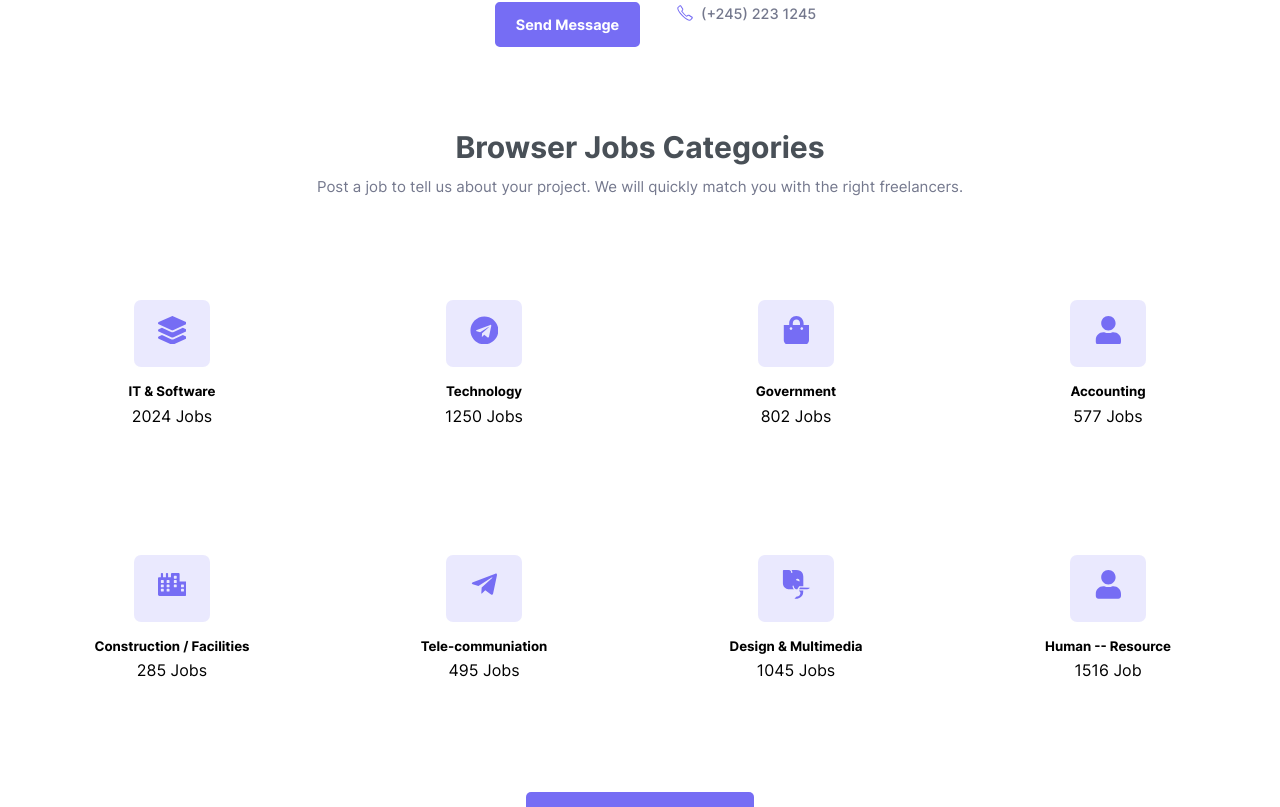
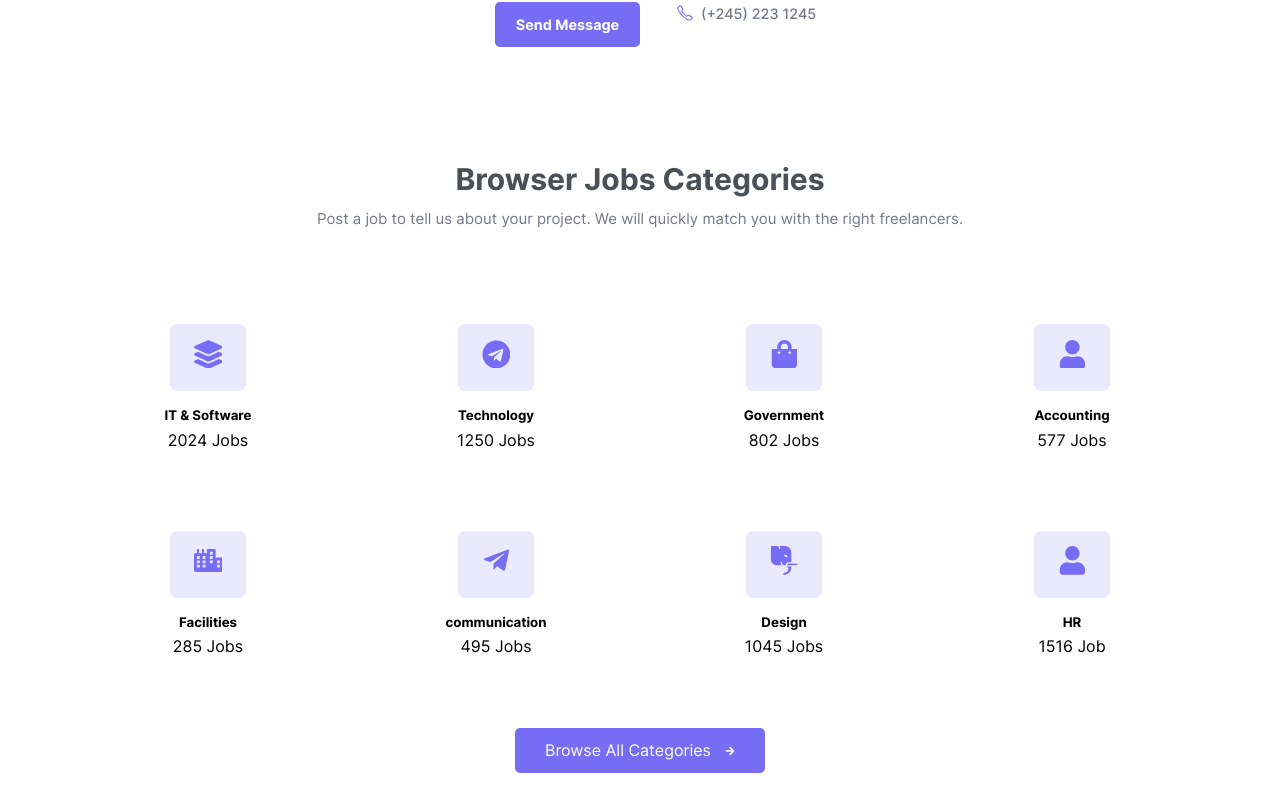
Before and after one commit to mawaisismail/codeHire-web-app-dev, a Next.js app: page / in a window 1280 px wide. Shown: the part 1433-2240 px from the top of the page. Built offline with nearby package versions, Linux system fonts and the light colour scheme.

Commit message:
fix design

```diff
--- a/src/components/BrowserJob/BrowserData.tsx
+++ b/src/components/BrowserJob/BrowserData.tsx
@@ -33,30 +33,28 @@ export const firstData = [
     title: "Accounting",
     content: "577 Jobs",
   },
-];
-export const SecondData = [
   {
     id: 4,
     icons: <FaCity />,
-    title: "Construction / Facilities",
+    title: "Facilities",
     content: "285 Jobs",
   },
   {
     id: 5,
     icons: <FaTelegramPlane />,
-    title: "Tele-communiation",
+    title: "communication",
     content: "495 Jobs",
   },
   {
     id: 6,
     icons: <FaDeskpro />,
-    title: "Design & Multimedia",
+    title: "Design",
     content: "1045 Jobs",
   },
   {
     id: 7,
     icons: <FaUser />,
-    title: "Human -- Resource",
+    title: "HR",
     content: "1516 Job",
   },
 ];
--- a/src/components/BrowserJob/BrowserJob.module.scss
+++ b/src/components/BrowserJob/BrowserJob.module.scss
@@ -1,10 +1,7 @@
 @use "/styles/mixins";
 @import "/styles/variables";
 .CategoriesContainer {
-  margin: 80px 0;
-  @media (min-width: 320px) {
-    padding: 0 1rem;
-  }
+  margin: 7rem 0;
   .CategoriesTitle {
     justify-content: center;
     text-align: center;
@@ -22,14 +19,14 @@
     }
   }
   .CategoriesSubContainer {
-    justify-content: center;
-    text-align: center;
-    display: flex;
-    margin: 2em 0;
+    @include mixins.flex;
+    flex-wrap: wrap;
     .CategoriesBox {
-      width: 400px;
-      padding: 3rem 0;
-      margin: 0.5rem;
+      width: 25%;
+      @media (max-width: 1100px) {
+        width: 50%;
+      }
+      margin: 3rem 0;
       .CategoriesIcons {
         background-color: rgba(118, 109, 244, 0.15);
         display: inline;
@@ -41,55 +38,15 @@
       h5 {
         margin: 2rem 0 0.4rem 0;
       }
-      @media (max-width: 425px) {
-        padding: 0;
-        margin: 0;
-        .CategoriesIcons {
-          font-size: 1em;
-          padding: 0.6rem 1.5rem;
-        }
-        h5,
-        p {
-          font-size: 0.8em;
-        }
-      }
-      @media (max-width: 375px) {
-        padding: 0;
-        margin: 0;
-        .CategoriesIcons {
-          font-size: 0.8em;
-          padding: 0.6rem 1.2rem;
-        }
-        h5,
-        p {
-          font-size: 0.8em;
-        }
-      }
-      @media (max-width: 320px) {
-        padding: 0;
-        margin: 0;
-        .CategoriesIcons {
-          font-size: 0.8em;
-          padding: 0.5rem 1rem;
-          margin-bottom: 1rem;
-        }
-        h5,
-        p {
-          font-size: 0.6em;
-        }
-      }
     }
   }
   div {
     text-align: center;
     justify-content: center;
     button {
+      @include mixins.globalButton($button-blue, $button-blue, 250px, 45px);
       margin: 1.5rem 0;
-      background-color: #766df4;
-      padding: 15px 30px;
-      font-size: 14px;
-      color: #ffffff;
-      border: none;
+      @include mixins.textFont(1rem, 400, $white);
       border-radius: 5px;
       .arrow {
         font-size: 10px;
@@ -98,43 +55,3 @@
     }
   }
 }
-
-//.CategoriesSubContainer {
-//  justify-content: center;
-//  text-align: center;
-//  display: flex;
-//  margin: 0 3rem;
-//  @media (max-width: 1100px) {
-//    display: flex;
-//    flex-direction: column;
-//    padding: 0;
-//    margin: 0;
-//  }
-
-//  .CategoriesBox {
-//    width: 400px;
-//    padding: 3rem 1.5rem;
-//    margin: 0.5rem;
-//    .CategoriesIcons {
-//      background-color: rgba(118, 109, 244, 0.15);
-//      display: inline;
-//      border-radius: 7px;
-//      padding: 1.3rem 1.5rem;
-//      color: #766df4;
-//      font-size: 1.8rem;
-//    }
-//    h5 {
-//      font-size: 18px;
-//      line-height: 1.2;
-//      font-weight: 600;
-//      margin-bottom: 1rem;
-//      margin-top: 2.5rem;
-//      color: #495057;
-//    }
-//    p {
-//      font-size: 15px;
-//      color: #74788d;
-//      margin: 0 0 16px;
-//    }
-//  }
-//}
--- a/src/components/BrowserJob/BrowserJob.tsx
+++ b/src/components/BrowserJob/BrowserJob.tsx
@@ -1,9 +1,11 @@
 import styles from "./BrowserJob.module.scss";
 import { FaArrowRight } from "react-icons/fa";
-import { firstData, SecondData } from "./BrowserData";
+import { firstData } from "./BrowserData";
+import { Container } from "@mui/material";
 
 export const BrowserJob = () => {
   return (
+    <Container>
       <div className={styles.CategoriesContainer}>
         <div className={styles.CategoriesTitle}>
           <h3>Browser Jobs Categories </h3>
@@ -13,26 +15,13 @@ export const BrowserJob = () => {
           </p>
         </div>
         <div className={styles.CategoriesSubContainer}>
-        {firstData.map((data) => {
-          return (
+          {firstData.map((data) => (
             <div key={data.id} className={styles.CategoriesBox}>
               <div className={styles.CategoriesIcons}>{data.icons}</div>
               <h5>{data.title}</h5>
               <p>{data.content}</p>
             </div>
-          );
-        })}
-      </div>
-      <div className={styles.CategoriesSubContainer}>
-        {SecondData.map((data) => {
-          return (
-            <div key={data.id} className={styles.CategoriesBox}>
-              <div className={styles.CategoriesIcons}>{data.icons}</div>
-              <h5>{data.title}</h5>
-              <p>{data.content}</p>
-            </div>
-          );
-        })}
+          ))}
         </div>
         <div>
           <button>
@@ -40,5 +29,6 @@ export const BrowserJob = () => {
           </button>
         </div>
       </div>
+    </Container>
   );
 };
```
Lines whose indentation alone changed are shown as unchanged.
